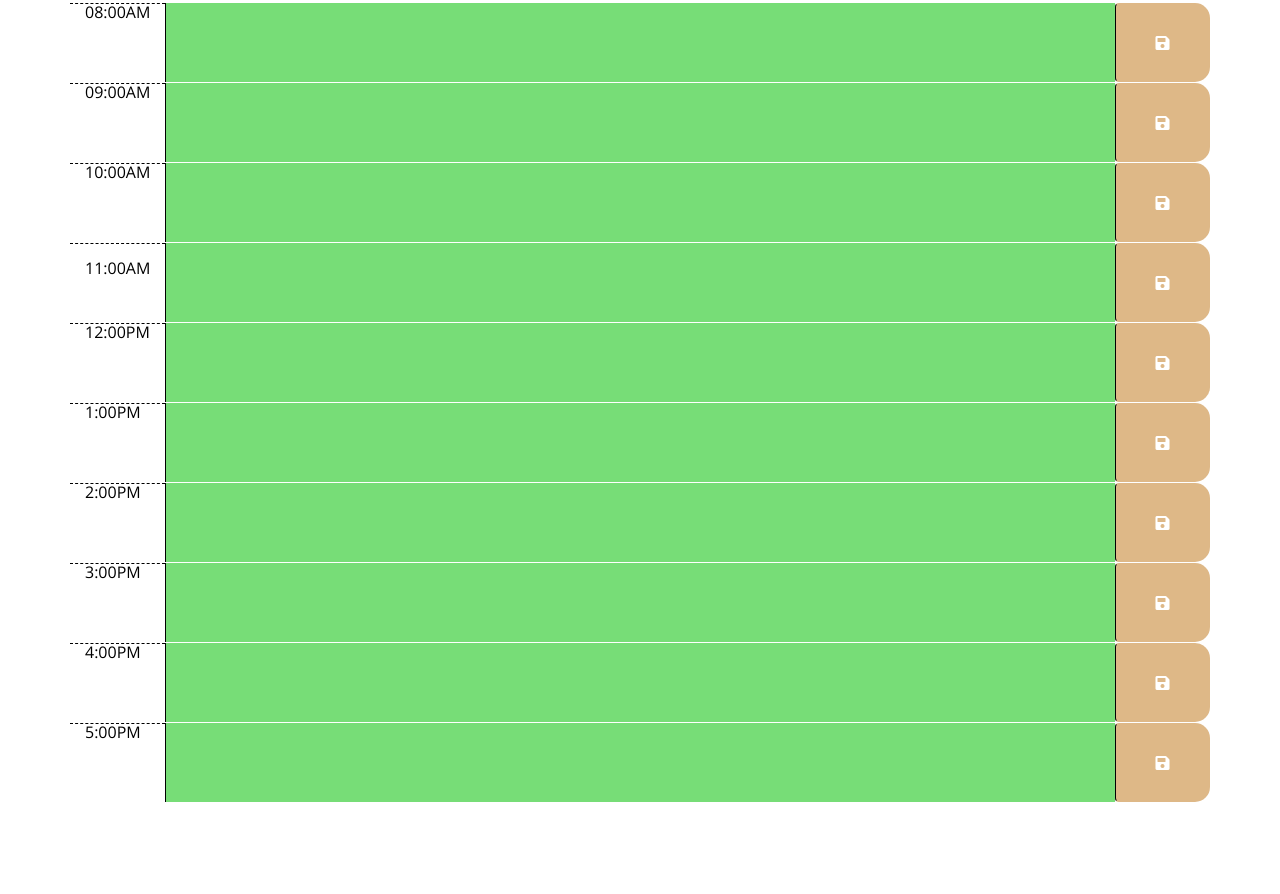
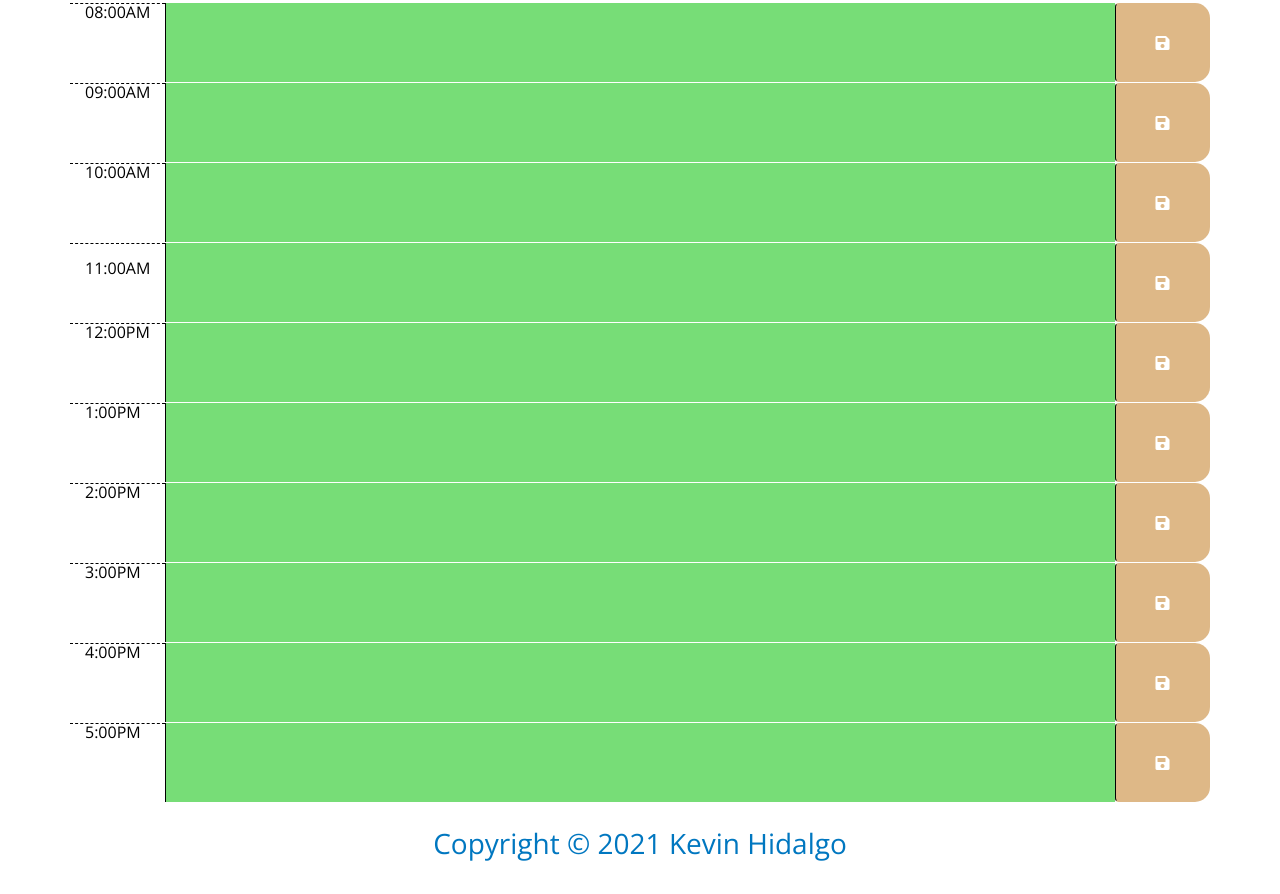
Before and after one commit to kevinrhidalgo/Homework-5-TheDayPlanner, a plain HTML site: page index.html in a window 1280 px wide. Shown: the part 372-1266 px from the top of the page. Before the commit the page ends 1174 px from the top, so only its background shows below. Drawn offline with nearby package versions, Linux system fonts and the light colour scheme.

```diff
--- a/Assets/style.css
+++ b/Assets/style.css
@@ -78,3 +78,12 @@
   #clearDay:hover {
 background-color: green;
   }
+
+  footer h3{
+    text-align: center;
+    display: flex;
+    justify-content: center;
+    color: #0077C0;
+    padding:25px 0px;
+
+  }
--- a/index.html
+++ b/index.html
@@ -118,4 +118,7 @@
     <script src="Assets/script.js"></script>
 
   </body>
+  <footer>
+    <h3>Copyright &copy; 2021 Kevin Hidalgo</h3>
+</footer>
 </html>
```
Also changed, not shown: 1 other file.
